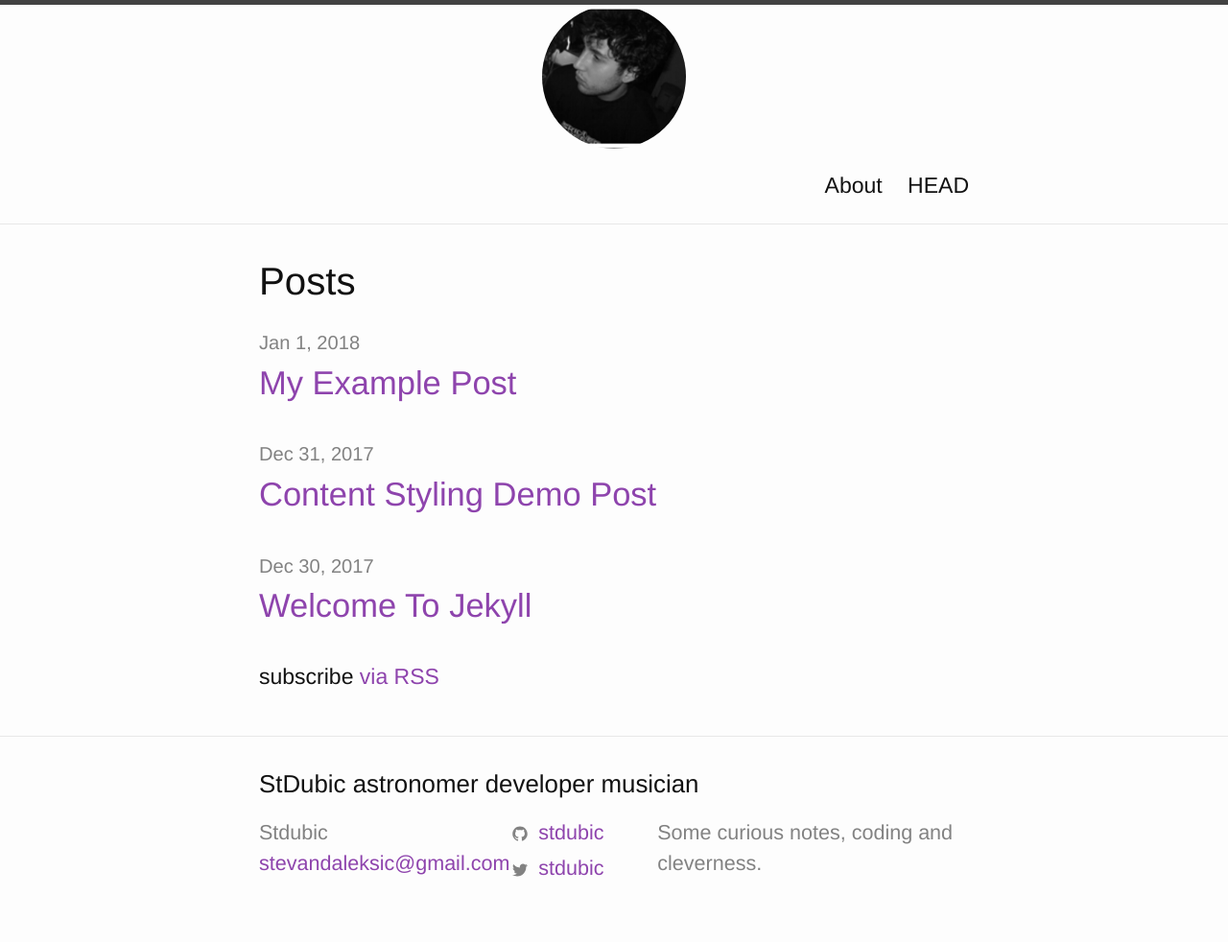
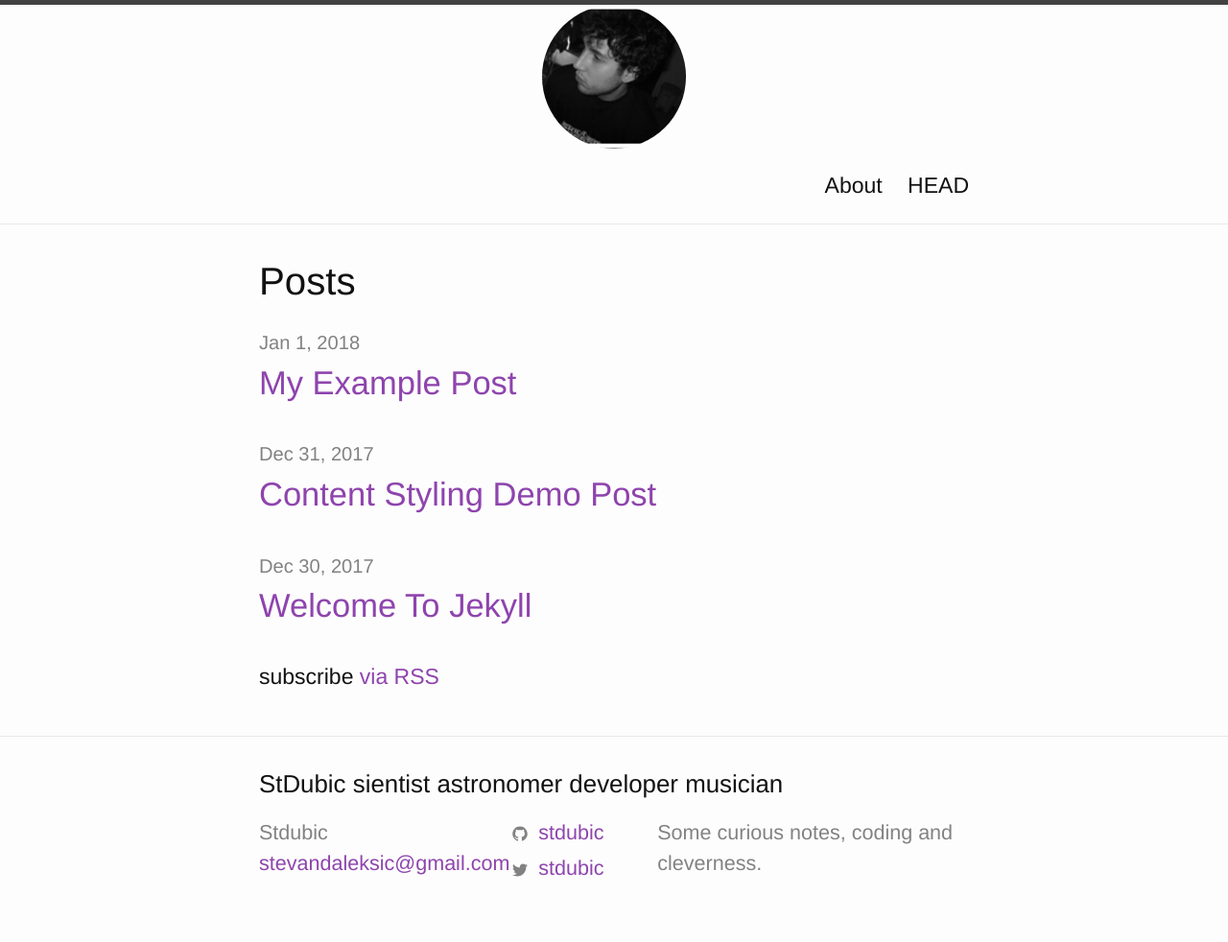
Before and after one commit to Stdubic/Stevan-Aleksic-aka-Stdubic, a Jekyll site: the page built from index.md, in a window 1280 px wide. Shown: the whole page at 96% size. Built offline with Jekyll 4.4.1, drawn with Linux system fonts in a browser that asks for light colours.

Commit message:
Update _config.yml

```diff
--- a/_config.yml
+++ b/_config.yml
@@ -1,5 +1,5 @@
 
-title: StDubic astronomer developer musician
+title: StDubic sientist astronomer developer musician
 author: Stdubic
 email: stevandaleksic@gmail.com
 description: Some curious notes, coding and cleverness.
```
